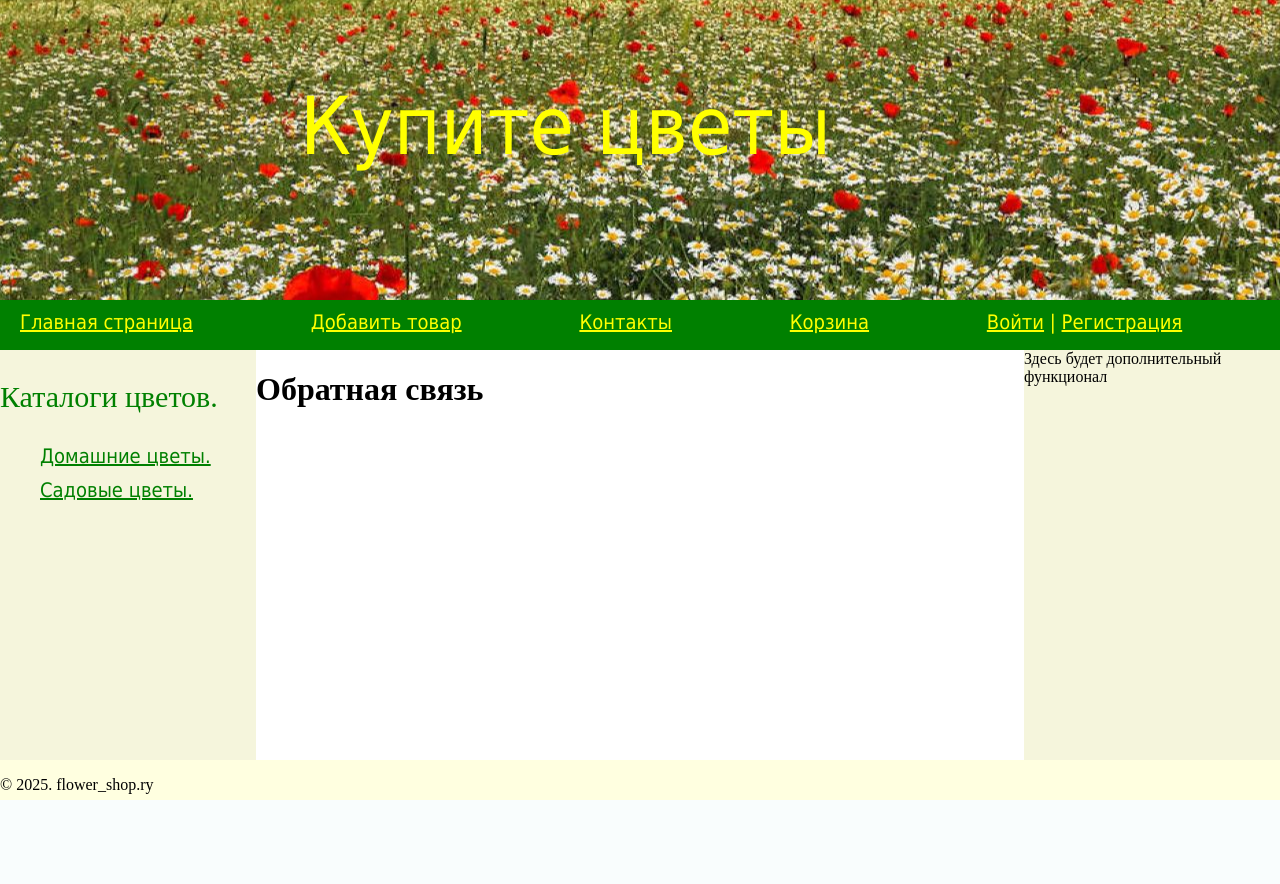
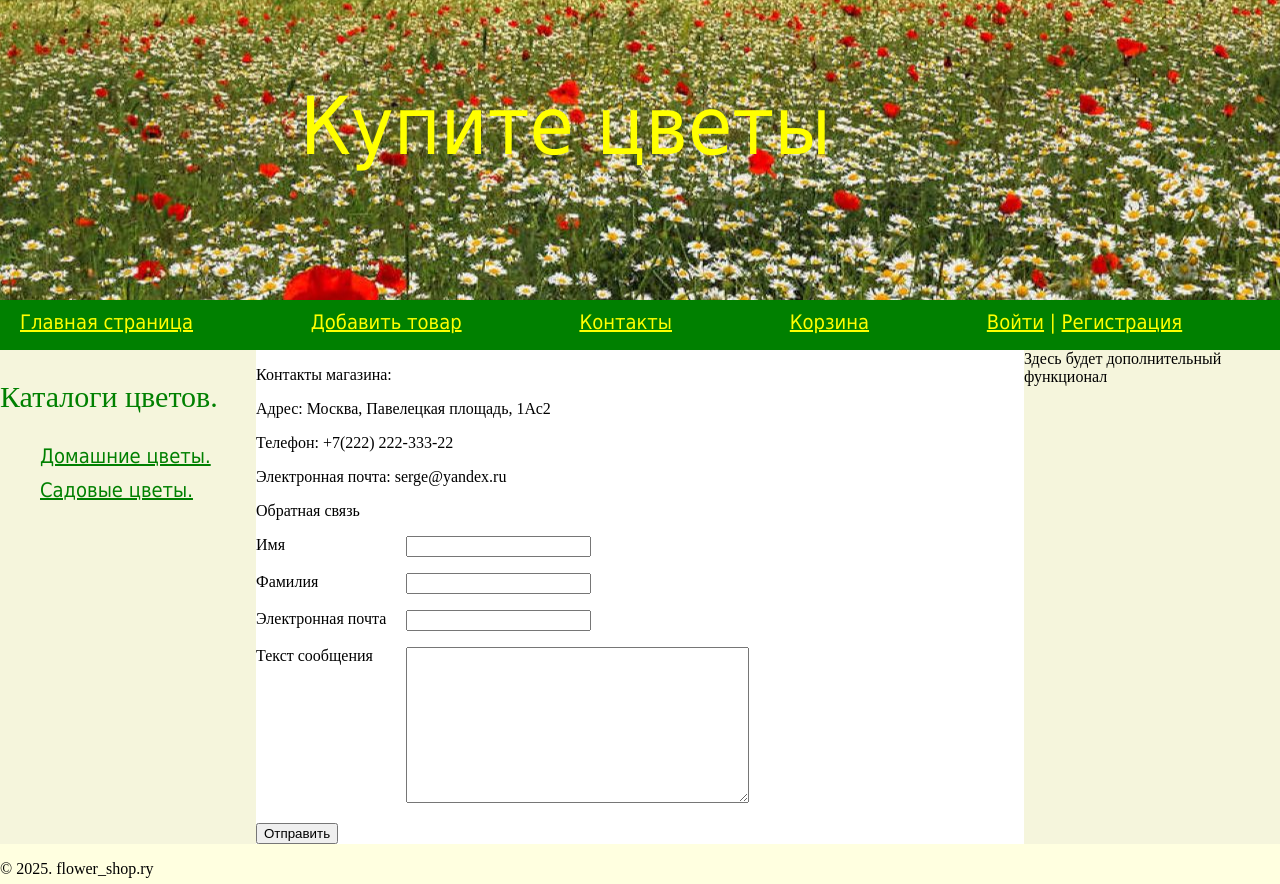
Before and after one commit to Sergey1-git/DjangoWebSite, a Django app: page /contact/ in a window 1280 px wide. Before the commit the page ends 800 px from the top, so only its background shows below. Run offline with Django 5.2, Linux system fonts and the light colour scheme.

Commit message:
changes flower/views func contact, contact.html, models.py, forms.py, styles.css

```diff
--- a/flower_shop/flower/forms.py
+++ b/flower_shop/flower/forms.py
@@ -1,9 +1,18 @@
 from django import forms
 
-from .models import Flower
+from .models import Flower, ContactModel
 
 
 class AddProductForm(forms.ModelForm):
     class Meta:
         model = Flower
         fields = ['title', 'content', 'plant_type','price', 'quantity', 'photo']
+
+
+class ContactForm(forms.ModelForm):
+    class Meta:
+        model = ContactModel
+        fields = ['first_name', 'last_name', 'email','content']
+        labels = {
+            'first_name': ("Имя"),'last_name': ("Фамилия"),'email': ("Электронная почта"),'content': ("Текст сообщения"),
+        }
--- a/flower_shop/flower/models.py
+++ b/flower_shop/flower/models.py
@@ -13,3 +13,13 @@ class Flower(models.Model):
     time_create = models.DateTimeField(auto_now_add=True)
     time_update = models.DateTimeField(auto_now=True)
     is_published = models.BooleanField(default=True)
+
+
+class ContactModel(models.Model):
+
+    objects = models.Manager()
+    first_name = models.CharField(max_length=30)
+    last_name = models.CharField(max_length=30)
+    email = models.EmailField()
+    content = models.TextField(max_length=255)
+    time_create = models.DateTimeField(auto_now_add=True)
--- a/flower_shop/flower/static/flower/css/styles.css
+++ b/flower_shop/flower/static/flower/css/styles.css
@@ -101,3 +101,8 @@ li {
  color: red;
  text-align: center;
 }
+
+.form-label {
+    display: inline-block;
+    min-width: 150px;
+    vertical-align: top;
--- a/flower_shop/flower/templates/flower/contact.html
+++ b/flower_shop/flower/templates/flower/contact.html
@@ -1,6 +1,19 @@
 {% extends 'base.html' %}
+{% block content %}
+<p>Контакты магазина:</p>
+<p>Адрес: Москва, Павелецкая площадь, 1Ас2</p>
+<p>Телефон: +7(222) 222-333-22 </p>
+<p>Электронная почта: serge@yandex.ru </p>
 
-{% block content %}
-<h1>{{title}}</h1>
-
+<p>{{title}}</p>
+<p>{{string}}</p>
+{% if string == "" %}
+    <form action="{% url 'contact' %}" method="post">
+        {% csrf_token %}
+        {% for f in form %}
+           <p><label class="form-label" for="{{ f.id_for_label }}">{{ f.label }}</label>{{ f }}</p>
+        {% endfor %}
+        <button type="submit">Отправить</button>
+    </form>
+{% endif %}
 {% endblock %}
--- a/flower_shop/flower/views.py
+++ b/flower_shop/flower/views.py
@@ -3,7 +3,7 @@ from datetime import datetime
 from django.core.paginator import Paginator
 from django.http import HttpResponse, HttpResponseRedirect, HttpResponseForbidden
 from django.shortcuts import render, get_object_or_404
-from .forms import AddProductForm
+from .forms import AddProductForm, ContactForm
 from .models import Flower
 from basket.views import object_basket
 
@@ -86,8 +86,18 @@ def show_post(request, id):
 
 # Функция  представления контактов магазина.
 def contact(request):
-    date = {'title': 'Обратная связь', 'menu': menu, }
-    return render(request, 'flower/contact.html', context=date)
+    if request.method == "POST":
+        form = ContactForm(request.POST)
+        if form.is_valid():
+            print('Valid contact')
+            form.save()
+            string = "Ваше сообщение получено"
+    else:
+        print('NO Valid contact')
+        form = ContactForm()
+        string = ""
+    return render(request, 'flower/contact.html',
+                  {'title': 'Обратная связь', 'menu': menu, 'form': form, 'string': string, })
 
 
 # Функция  изменения колличеста товара в базе данных при нажатии кнопки купить,
```
Also changed, not shown: flower_shop/flower/migrations/0002_contactmodel.py (added).
